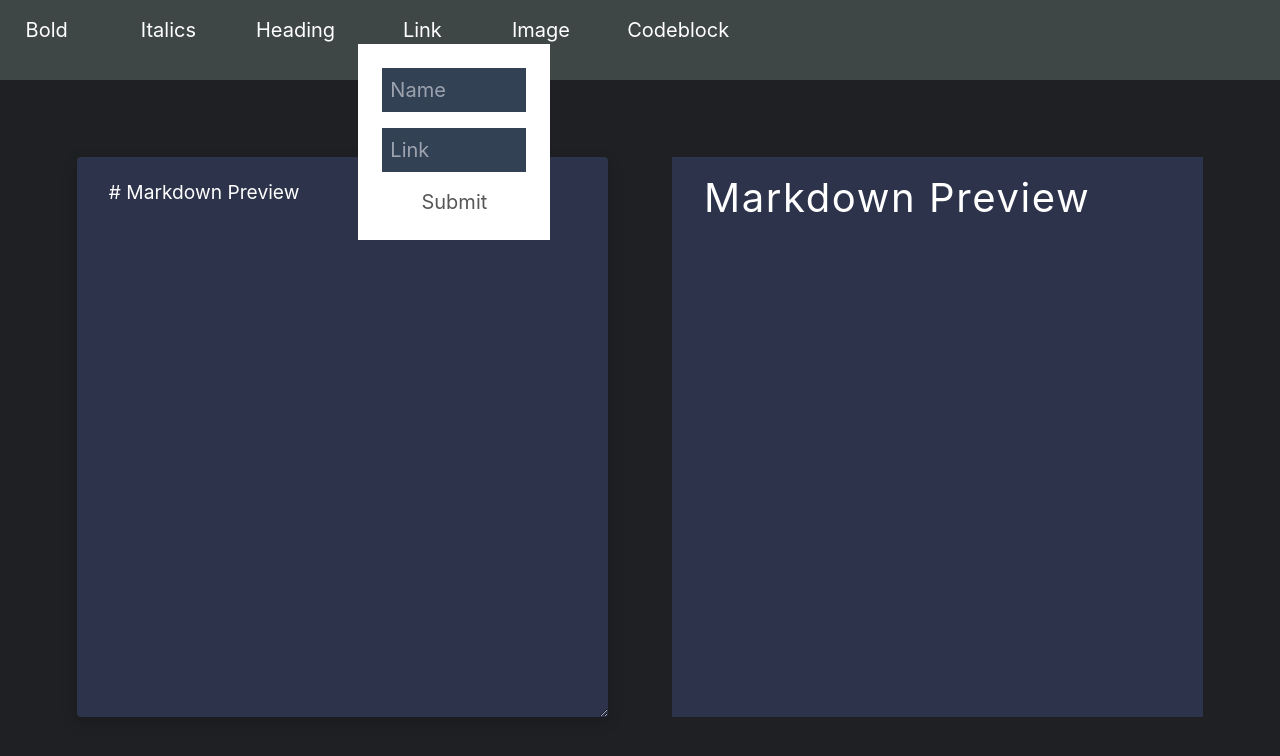
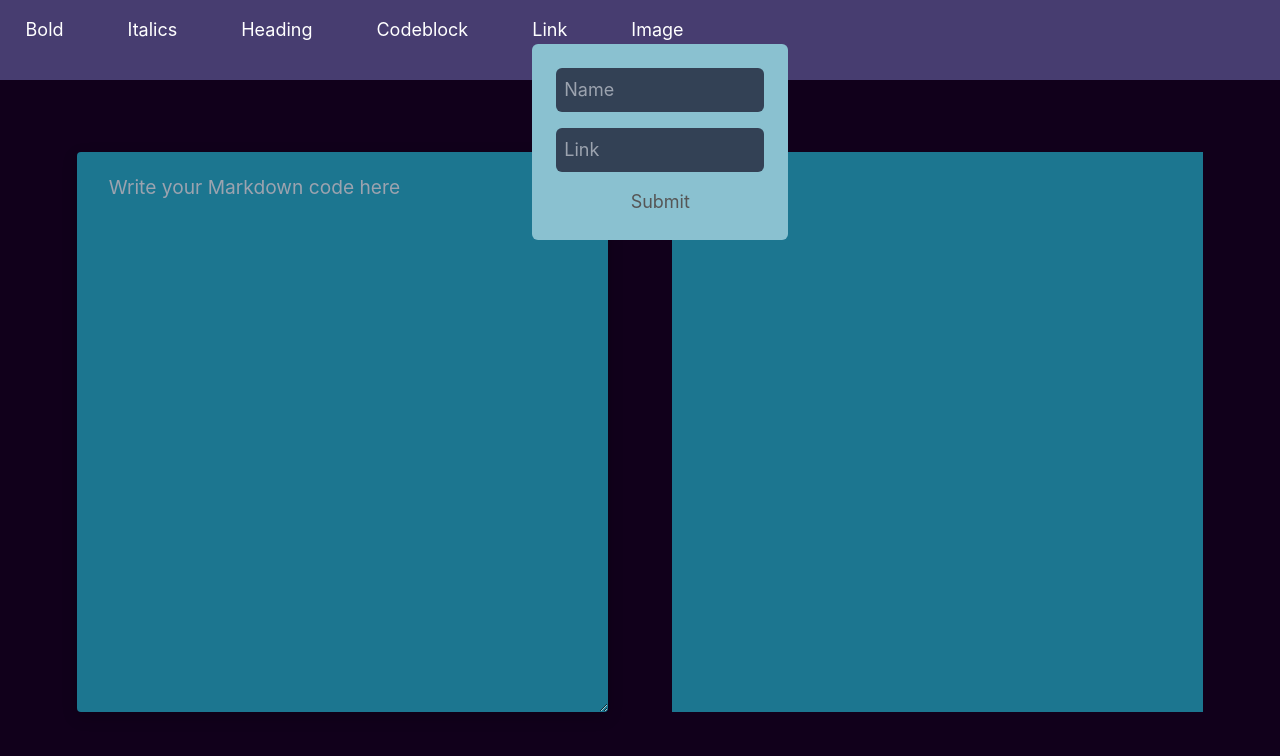
Before and after one commit to Phoenix-tear/Markdown-Preview, a React (Create React App) app: page / in a window 1280 px wide. Both pictures are taken after a click on the button "Link". Shown: the top 756 px of the page. Built offline with nearby package versions, Linux system fonts and the light colour scheme; the HTML template or start-up script is replaced by a standard one.

Commit message:
styling changes

```diff
--- a/public/index.html
+++ b/public/index.html
@@ -2,7 +2,7 @@
 <html lang="en">
   <head>
     <meta charset="utf-8" />
-    <link rel="icon" href="%PUBLIC_URL%/favicon.ico" />
+    <link rel="icon" href="favicon.png" />
     <meta name="viewport" content="width=device-width, initial-scale=1" />
     <meta name="theme-color" content="#000000" />
     <meta
@@ -24,7 +24,7 @@
       work correctly both with client-side routing and a non-root public URL.
       Learn how to configure a non-root public URL by running `npm run build`.
     -->
-    <title>React App</title>
+    <title>ParseMate - Markdown Previwer</title>
   </head>
   <body>
     <noscript>You need to enable JavaScript to run this app.</noscript>
--- a/src/App.css
+++ b/src/App.css
@@ -1,12 +1,5 @@
 
-.App {
-  text-align: center;
-}
 
-.App-logo {
-  height: 40vmin;
-  pointer-events: none;
-}
 h1,
 h2,
 h3,
@@ -34,33 +27,3 @@ p {
   margin-bottom: 1.25rem;
 
 }
-
-@media (prefers-reduced-motion: no-preference) {
-  .App-logo {
-    animation: App-logo-spin infinite 20s linear;
-  }
-}
-
-.App-header {
-  background-color: #282c34;
-  min-height: 100vh;
-  display: flex;
-  flex-direction: column;
-  align-items: center;
-  justify-content: center;
-  font-size: calc(10px + 2vmin);
-  color: white;
-}
-
-.App-link {
-  color: #61dafb;
-}
-
-@keyframes App-logo-spin {
-  from {
-    transform: rotate(0deg);
-  }
-  to {
-    transform: rotate(360deg);
-  }
-}
--- a/src/App.js
+++ b/src/App.js
@@ -1,9 +1,7 @@
-// App.js
 
 import React, { useState, useEffect } from "react";
 import ReactMarkdown from "react-markdown";
 import Navbar from "./components/navbar";
-
 import "./App.css";
 
 function Italics(txt) {
@@ -26,7 +24,7 @@ function Bold(txt) {
 }
 
 function App() {
-  const [markdown, setMarkdown] = useState("# Markdown Preview");
+  const [markdown, setMarkdown] = useState("");
   const [selectedText, setSelectedText] = useState("");
   const [isLinkModalOpen, setIsLinkModalOpen] = useState(false);
   const [isImageModalOpen, setIsImageModalOpen] = useState(false); // Add state for image modal
@@ -103,29 +101,29 @@ function App() {
 
   const handleLinkSubmit = (formattedLink) => {
     setMarkdown((prevMarkdown) => prevMarkdown + " " + formattedLink);
-    setIsLinkModalOpen(false); // Close the link modal after submitting
-    setIsImageModalOpen(false); // Close the image modal after submitting
+    setIsLinkModalOpen(false);
+    setIsImageModalOpen(false);
   };
 
   useEffect(() => {
     const modalDiv = document.getElementById("linkModal");
     if (isLinkModalOpen) {
-      modalDiv.style.display = "block"; // Show the link modal
+      modalDiv.style.display = "block";
     } else {
-      modalDiv.style.display = "none"; // Hide the link modal
+      modalDiv.style.display = "none";
     }
 
     const imageModalDiv = document.getElementById("imageModal");
     if (isImageModalOpen) {
-      imageModalDiv.style.display = "block"; // Show the image modal
+      imageModalDiv.style.display = "block";
     } else {
-      imageModalDiv.style.display = "none"; // Hide the image modal
+      imageModalDiv.style.display = "none";
     }
   }, [isLinkModalOpen, isImageModalOpen]);
 
   const handleTextareaClick = () => {
-    setIsLinkModalOpen(false); // Close the link modal when clicking on the textarea
-    setIsImageModalOpen(false); // Close the image modal when clicking on the textarea
+    setIsLinkModalOpen(false);
+    setIsImageModalOpen(false);
   };
 
 
@@ -145,15 +143,16 @@ function App() {
         handleCodeblock={handleCodeblock}
       />
 
-      <section className="markdown justify-center">
+      <section className="markdown justify-center lg:pt-[9vh]">
         <textarea
+          placeholder="Write your Markdown code here"
           onMouseUp={handleTextSelection}
           onClick={handleTextareaClick}
-          className="input h-[40vh] md:h-[80vh] lg:h-[70vh]"
+          className="input h-[40vh] md:h-[70vh] lg:h-[70vh] relative"
           value={markdown}
           onChange={(e) => setMarkdown(e.target.value)}
         ></textarea>
-        <article className="result h-[40vh] md:h-[80vh] lg:h-[70vh]">
+        <article className="result h-[40vh] md:h-[70vh] lg:h-[70vh] relative">
           <ReactMarkdown>{markdown}</ReactMarkdown>
 
         </article>
--- a/src/components/linkimg.jsx
+++ b/src/components/linkimg.jsx
@@ -1,5 +1,3 @@
-// linkimg.jsx
-
 import React, { useState } from "react";
 import "./linkmodal.css";
 
@@ -16,12 +14,12 @@ function LinkImg({ onSubmit, onClose }) {
     };
 
     return (
-        <form onSubmit={handleSubmit} className=" p-[0.2vh] md:p-[1.2vh] lg:p-[3vh]">
-            <input type="text" placeholder="Name" value={name} onChange={(e) => setName(e.target.value)} className=" bg-slate-700 p-[1vh] " />
-            <input type="text" placeholder="Link" value={link} onChange={(e) => setLink(e.target.value)} className=" bg-slate-700 p-[1vh]" />
+        <form onSubmit={handleSubmit} className=" p-[0.5vh] md:p-[1.2vh] lg:p-[3vh] absolute flex flex-col gap-y-[2vh] z-10 w-[20vw] rounded-md ">
+            <input type="text" placeholder="Name" value={name} onChange={(e) => setName(e.target.value)} className=" bg-slate-700 p-[1vh] rounded-md" />
+            <input type="text" placeholder="Link" value={link} onChange={(e) => setLink(e.target.value)} className=" bg-slate-700 p-[1vh] rounded-md" />
             <button type="submit" className=" ">Submit</button>
         </form>
     );
 }
 
-export default LinkImg;
+export default LinkImg
--- a/src/components/linkmodal.css
+++ b/src/components/linkmodal.css
@@ -1,18 +1,10 @@
-@tailwind base;
-@tailwind components;
-@tailwind utilities;
 
 form{
-    position: relative;
-    top: 0;
-    display: flex;
-    flex-direction: column;
-    row-gap: 2vh;
-    z-index: 10;
-    background-color: rgb(255, 255, 255);
-    width: 15vw;
+    background-color:#8ac1d0;
     color: rgb(86, 86, 86);
+
 }
 input{
-    color: white;
+    color: black;
+    background-color: white;
 }
--- a/src/components/linkmodal.jsx
+++ b/src/components/linkmodal.jsx
@@ -16,13 +16,9 @@ function LinkModal({ onSubmit, onClose }) {
     return (
 
 
-        <form onSubmit={handleSubmit} className=" p-[0.2vh] md:p-[1.2vh] lg:p-[3vh]">
-
-            <input type="text" placeholder="Name" value={name} onChange={(e) => setName(e.target.value)} className=" bg-slate-700 p-[1vh] " />
-
-
-            <input type="text" placeholder="Link" value={link} onChange={(e) => setLink(e.target.value)} className=" bg-slate-700 p-[1vh]" />
-
+        <form onSubmit={handleSubmit} className=" p-[0.5vh] md:p-[1.2vh] lg:p-[3vh] absolute flex flex-col gap-y-[2vh] z-10 w-[20vw] rounded-md ">
+            <input type="text" placeholder="Name" value={name} onChange={(e) => setName(e.target.value)} className=" bg-slate-700 p-[1vh] rounded-md" />
+            <input type="text" placeholder="Link" value={link} onChange={(e) => setLink(e.target.value)} className=" bg-slate-700 p-[1vh] rounded-md" />
             <button type="submit">Submit</button>
         </form>
 
--- a/src/components/navbar.css
+++ b/src/components/navbar.css
@@ -1,18 +1,11 @@
 .navbar{
-    background-color: #3e4745;
+    background-color: #473D70;
     color: white;
 }
 
 .modal {
-    width: 0vw; /* Adjust the width as needed */
     color: rgb(255, 255, 255);
 }
 #btn{
     color: black;
 }
-.tippy-box {
-    height:  5vh;
-    font-size: 12px;
-    border: 2px solid black; /* Add border */
-    border-radius: 4px; /* Optional: Add border radius for rounded corners */
-}
--- a/src/components/navbar.jsx
+++ b/src/components/navbar.jsx
@@ -1,61 +1,61 @@
-// navbar.jsx
-
 import React, { useState } from "react";
 import "./navbar.css";
 import LinkModal from "./linkmodal";
-import LinkImg from "./linkimg"; // Import the LinkImg component
-import Tippy from '@tippyjs/react'
+import LinkImg from "./linkimg";
+import Tippy from '@tippyjs/react';
+import 'tippy.js/dist/tippy.css'
 
 function Navbar({ handleBold, handleItalics, handleHeadings, isLinkModalOpen, setIsLinkModalOpen, isImageModalOpen, setIsImageModalOpen, handleLinkSubmit, handleCodeblock}) {
     const [showHeadingTooltip, setShowHeadingTooltip] = useState(false);
 
     const handleLinkButtonClick = () => {
-        setIsLinkModalOpen(true); // Open link modal
-        setIsImageModalOpen(false); // Close image modal
+        setIsLinkModalOpen(true);
+        setIsImageModalOpen(false);
     };
 
     const handleImageButtonClick = () => {
-        setIsImageModalOpen(true); // Open image modal
-        setIsLinkModalOpen(false); // Close link modal
+        setIsImageModalOpen(true);
+        setIsLinkModalOpen(false);
     };
 
     return (
-        <div className="h-[10vh] navbar px-[2vw] py-[2vh] flex text-s w-full md:gap-x-[2vw] md:h-[7vh] lg:gap-x-[2vw] lg:h-[10vh] lg:text-xl lg:">
-            <div className="container md:w-[7vw] ">
+        <div className="h-[10vh] navbar md:px-[2vw] py-[2vh] flex text-s w-full md:gap-x-[5vw] lg:gap-x-[5vw] md:text-lg lg:text-lg justify-evenly relative md:justify-normal">
+            <div className="container w-max relative hover:scale-110 duration-150 ease-in-out">
                 <button onClick={handleBold}>Bold</button>
             </div>
-            <div className="container md:w-[7vw]">
+            <div className="container w-max relative hover:scale-110 duration-150 ease-in-out">
                 <button onClick={handleItalics}>Italics</button>
             </div>
-            <div className="container md:w-[6vw]">
-                <Tippy content="Select the text with a space before it to enable heading" className=" bg-slate-200">
+            <div className="container w-max relative hover:scale-110 duration-150 ease-in-out">
+                <Tippy content="Select the text with a space before it to enable heading" className=" bg-slate-200 absolute w-[15vw]">
                     <button
-                        onMouseEnter={() => setShowHeadingTooltip(true)} // Show tooltip on mouse enter
-                        onMouseLeave={() => setShowHeadingTooltip(false)} // Hide tooltip on mouse leave
+                        onMouseEnter={() => setShowHeadingTooltip(true)}
+                        onMouseLeave={() => setShowHeadingTooltip(false)}
                         onClick={handleHeadings}
                     >
                         Heading
-                        {showHeadingTooltip && ( // Conditional rendering for tooltip
+                        {showHeadingTooltip && (
                             <div className="tooltip"></div>
                         )}
                     </button>
                 </Tippy >
             </div>
-            <div className="flex flex-col container md:w-[10vw]">
-                <button className="linkbtn" onClick={handleLinkButtonClick}>Link</button>
+            <div className="container w-max relative hover:scale-110 duration-150 ease-in-out">
+            <button onClick={handleCodeblock}>Codeblock</button>
+            </div>
+            <div className="flex flex-col w-max relative ">
+                <button className="linkbtn hover:scale-110 duration-150 ease-in-out" onClick={handleLinkButtonClick}>Link</button>
                 <div id="linkModal" className={`modal ${isLinkModalOpen ? "open" : ""}`}>
                     <LinkModal id="btn" isOpen={isLinkModalOpen} onClose={() => setIsLinkModalOpen(false)} onSubmit={handleLinkSubmit} />
                 </div>
             </div>
-            <div className="container md:w-[7vw]">
-                <button className="imgbtn" onClick={handleImageButtonClick}>Image</button>
+            <div className="flex flex-col w-max relative">
+                <button className="imgbtn hover:scale-110 duration-150 ease-in-out" onClick={handleImageButtonClick}>Image</button>
                 <div id="imageModal" className={`modal ${isImageModalOpen ? "open" : ""}`}>
                     <LinkImg id="btn" isOpen={isImageModalOpen} onClose={() => setIsImageModalOpen(false)} onSubmit={handleLinkSubmit} />
                 </div>
             </div>
-            <div className="container md:w-[20vw]">
-            <button onClick={handleCodeblock}>Codeblock</button>
-            </div>
+
         </div>
     );
 }
--- a/src/index.css
+++ b/src/index.css
@@ -8,7 +8,7 @@ body {
     sans-serif;
   -webkit-font-smoothing: antialiased;
   -moz-osx-font-smoothing: grayscale;
-  background: #1F2023;
+  background: #11001b;
 
 }
 
@@ -78,16 +78,19 @@ p {
   min-height: 30vh;
   padding: 1rem 2rem;
   color: white;
-  background-color: #2c334a;
+  background-color: #1C7690;
   width: 100%;
 }
 .result {
   padding: 1rem 2rem;
   color: white;
-  background-color:#2c334a ;
+  background-color:#1C7690;
   width: 100%;
   min-height: 30vh;
   overflow-y: auto;
+}
+::placeholder{
+  color:black
 }
 
 img {
@@ -115,12 +118,3 @@ pre {
   color: yellow;
   margin-bottom: 1.5rem;
 }
-@media (min-width: 768px ) and (min-height:1024px){
-  .markdown{
-    height: 75vh;
-  }
-  .nav{
-    font-size: 70px;
-  }
-
-}
```
Also changed, not shown: public/favicon.png (added).
